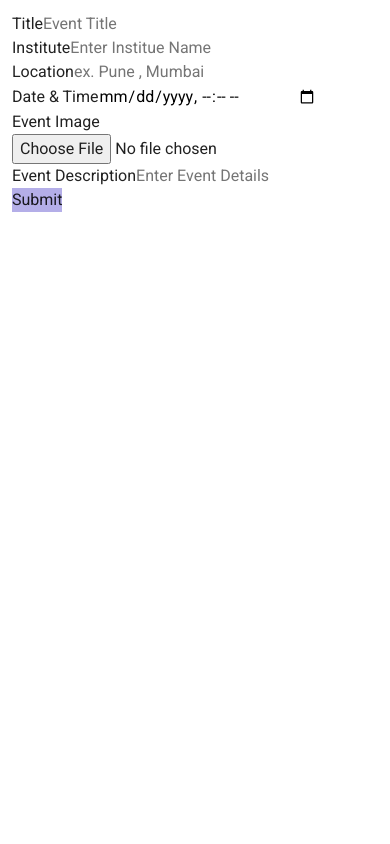
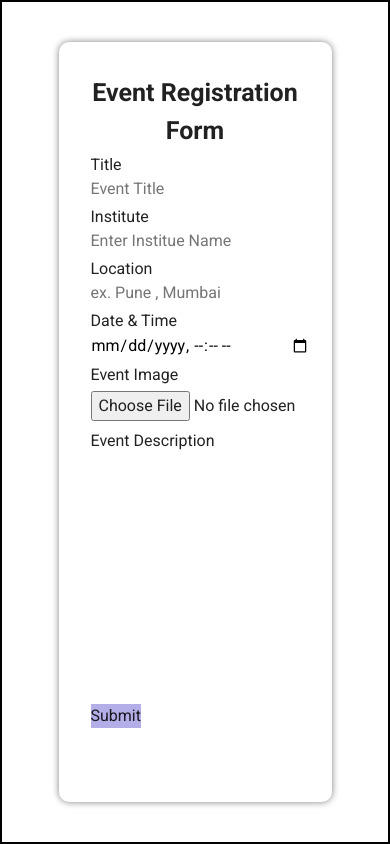
Before and after one commit to Pratikgaikwad1004/budMe-Student-Connection-App, a Vue app: page /registerevent in a window 390 px wide. Built offline with nearby package versions, Linux system fonts and the light colour scheme.

Commit message:
Succesfully added event Registration Form

```diff
--- a/src/views/eventRegistrationForm.vue
+++ b/src/views/eventRegistrationForm.vue
@@ -1,31 +1,39 @@
 <template>
+    <div class="body" style="height : 100vh ; width: 100vw; border:2px solid black ">
+        <div class="main">
             <div class="container">
-        <div class="form-group">
+                <h2>Event Registration Form</h2>
+                <div class="form-group my-1">
                     <label for="eventTitle">Title</label>
                     <input type="text" class="form-control" id="eventTitle" v-model="title" placeholder="Event Title">
                 </div>
-        <div class="form-group">
+                <div class="form-group my-1">
                     <label for="institute">Institute</label>
-            <input type="text" class="form-control" id="institute" v-model="institute" placeholder="Enter Institue Name">
+                    <input type="text" class="form-control" id="institute" v-model="institute"
+                        placeholder="Enter Institue Name">
                 </div>
-        <div class="form-group">
+                <div class="form-group my-1">
                     <label for="location">Location</label>
-            <input type="email" class="form-control" id="location" v-model="Location" placeholder="ex. Pune , Mumbai">
+                    <input type="email" class="form-control" id="location" v-model="Location"
+                        placeholder="ex. Pune , Mumbai">
                 </div>
-        <div class="form-group">
+                <div class="form-group my-1">
                     <label for="time">Date & Time</label>
-            <input type="datetime-local" class="form-control" id="time" v-model="time" placeholder="enter time seperated with comma and space">
+                    <input type="datetime-local" class="form-control" id="time" v-model="time"
+                        placeholder="enter time seperated with comma and space">
                 </div>
 
                 <label for="eventImage">Event Image</label>
-        <input type="file" class="form-control-file" @change="image" id="eventImage"> <br>
+                <input type="file" class="form-control-file my-1" @change="image" id="eventImage"> <br>
 
-        <div class="form-group">
+                <div class="form-group my-1">
                     <label for="eventDescription">Event Description</label>
-            <input class="form-control" id="eventDescription" v-model="description" placeholder="Enter Event Details">
+                    <textarea class="form-control" name="eventDescription" id="eventDescription" v-model="description" cols="30" rows="10"></textarea>
                 </div>
 
                 <button type="submit" class="btn" @click="onSubmit">Submit</button>
+            </div>
+        </div>
     </div>
 </template>
 
@@ -64,7 +72,19 @@ export default {
 
                 fetch("http://localhost:3000/api/v1/event/addevent", requestOptions)
                     .then(response => response.json())
-                    .then(result => console.log(result))
+                    .then(result => {
+                        if(result.success){
+                            this.img = "";
+                            this.title = "";
+                            this.description ="";
+                            this.institute="";
+                            this.time="";
+                            this.Location="";
+                        }
+                        else{
+                            alert(result.error);
+                        }
+                    })
                     .catch(error => console.log('error', error));
             } catch (error) {
                 console.log(error);
@@ -77,17 +97,6 @@ export default {
             try {
                 var myHeaders = new Headers();
                 myHeaders.append("Content-Type", "multipart/form-data");
-
-                // var raw = JSON.stringify({
-                //     "img": "https://unsplash.com/photos/YvpLGlwNISY",
-                //     "title": "Nature",
-                //     "description": "aaaaaaaaaaaaaaaaaaaaaaa",
-                //     "institute": "SIT",
-                //     "time": [
-                //         "10:00am",
-                //         "11:00pm"
-                //     ]
-                // });
 
                 var requestOptions = {
                     method: 'POST',
@@ -105,7 +114,6 @@ export default {
             } catch (error) {
                 console.log(error);
             }
-            // console.log(this.img)
         }
     },
 }
@@ -115,4 +123,41 @@ export default {
 .btn {
     background-color: #b4aee8;
 }
+
+.body{
+    height : 100vh ;
+    width: 100vw;
+     border:2px solid black;
+     display: flex;;
+     justify-content: center;
+     align-items: center;
+
+}
+.main{
+    width: 40vw;
+    height: 90vh;
+    // border: 2px solid red;
+    padding: 20px;
+    overflow: auto;
+    box-shadow: 0px 0px 7px 0px gray;
+    border-radius: 10px;
+}
+
+.container h2{
+    text-align: center;
+}
+
+.eventDescription{
+    height:10vh
+}
+
+@media only screen and (max-width: 800px) {
+    .container h2{
+        font-size: 25px
+    }
+
+    .main{
+        width: 70vw;
+    }
+}
 </style>
```
Lines whose indentation alone changed are shown as unchanged.
